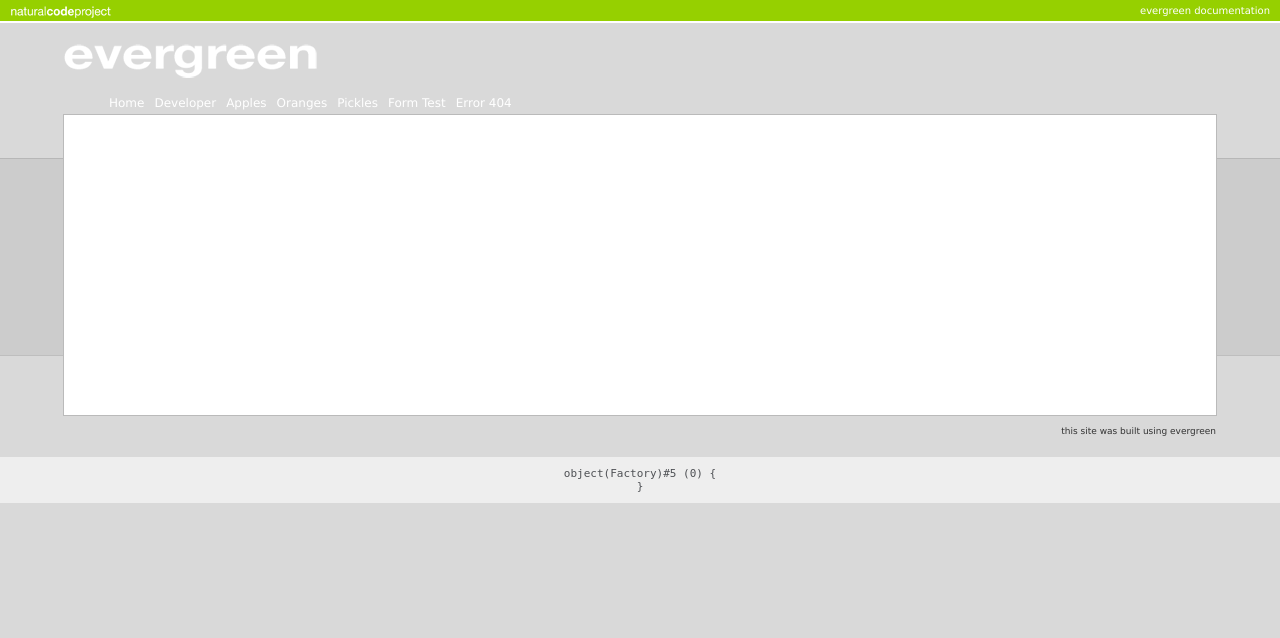
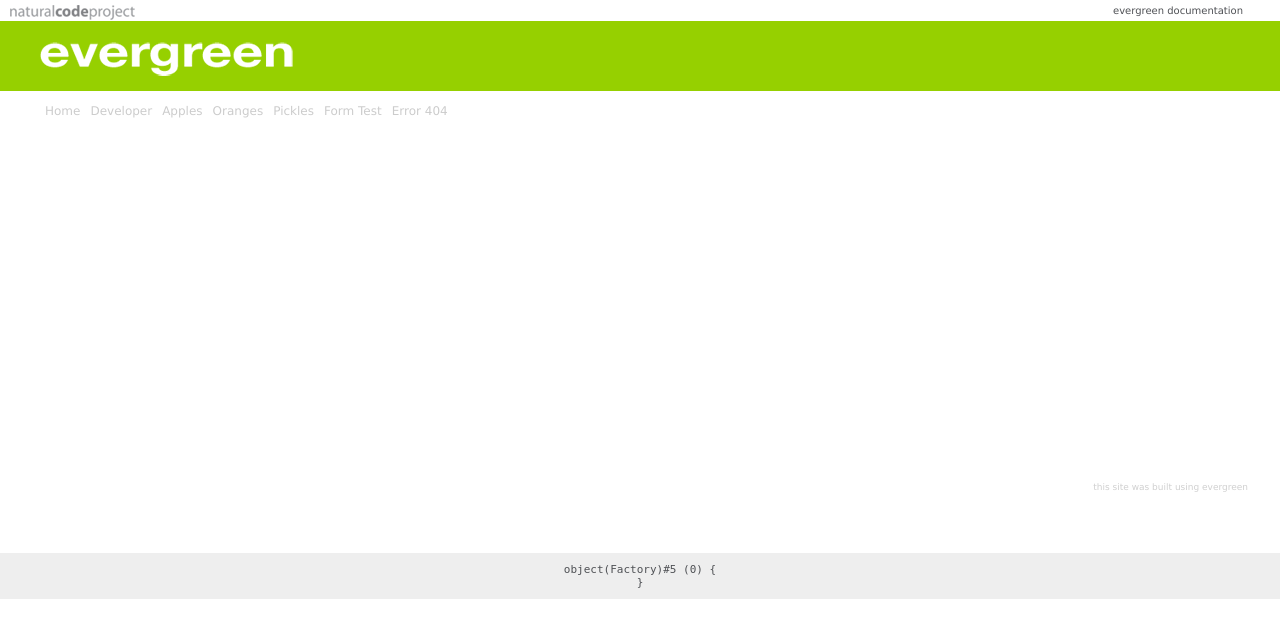
Before and after one commit to naturalcodeproject/Evergreen, a PHP site: template views/layouts/index.php in a window 1280 px wide. Shown: the top 638 px of the page. Run offline with PHP 8.4, Linux system fonts and the light colour scheme; the template is opened without the code that fills it, so the values that code supplies are empty.

Commit message:
new developer wireframe

```diff
--- a/public/styles/style.css
+++ b/public/styles/style.css
@@ -1,43 +1,43 @@
-
 body {
-	margin: 0px;
-	font-family: "Lucida Grande", Verdana, sans-serif;
-	font-size: 13px;
-	color: #4F5155;
-	height: 100%;
-	background-image: url(../images/main_bg.gif);
-	background-position: left top;
-	background-repeat: repeat-x;
-	background-color:#D9D9D9;
+ background-color: #fff;
+ margin: 0px;
+ font-family: "Lucida Grande", Verdana, sans-serif;
+ font-size: 13px;
+ color: #4F5155;
+ height: 100%;
 }
 
 .signin{
+	height: auto;
+	width: 95%;
 	padding: 5px;
 	text-align: right;
 	font-size: 10px;
-	border-bottom: 2px solid #fff;
-	background:#96d000;
 }
 
-.signin a { color: #fff; text-decoration: none; font-family: "Lucida Grande", Verdana, sans-serif; }
-.signin a:visited { color: #fff; text-decoration: none; }
-.signin a:hover { color: #fff; text-decoration: none; }
+.signin a { color: #4F5155; text-decoration: none; font-family: "Lucida Grande", Verdana, sans-serif; }
+.signin a:visited { color: #4F5155; text-decoration: none; }
+.signin a:hover { color: #4F5155; text-decoration: none; }
 
 .header{
-	height: 90px;
-	width: 90%;
+	height: 70px;
+	width: 100%;
+	background: #96D000;
 	text-align: left;
 }
 
 .header-title{
 	color: #fff;
+	padding-left: 40px;
 }
 
 .footer{
-	width: 90%;
+	width: 95%;
+	height: 50px;
+	margin-top: 50px;
 	padding: 10px;
 	text-align: right;
-	color: #333;
+	color: #D0D0D0;
 	font-size: 9px;
 }
 
@@ -45,8 +45,6 @@ body {
 	width: 90%;
 	min-height: 300px;
 	text-align: left;
-	background: #fff;
-	border: 1px solid #bababa;
 }
 
 h1{
@@ -75,14 +73,10 @@ h2{
 .content{
 	color: #969696;
 	line-height: 21px;
-
-
 }
 
 .content-wrapper{
-	margin-top: 20px;
 	padding: 20px;
-
 }
 
 .edit{
@@ -118,7 +112,6 @@ a:hover { color: #008000; text-decoration: none; }
 	border-bottom: 1px solid #D0D0D0;
 	font-size: 15px;
 }
-
 
 
 /* START:notice */
@@ -246,7 +239,7 @@ ul#navLinks li {
 
 #navLinks li a {
 	padding: 5px;
-	color: #fff;
+	color: #ccc;
 }
 
 #navLinks li a:hover {
@@ -256,9 +249,6 @@ ul#navLinks li {
 #navLinks li a.selected {
 	color: #4F5155;
 	background: #fff;
-	border-top: 1px solid #bababa;
-	border-left: 1px solid #bababa;
-	border-right: 1px solid #bababa;
 }
 
 
--- a/views/layouts/header.php
+++ b/views/layouts/header.php
@@ -11,6 +11,7 @@
 <div class="header">
 	<div class="h3">
 		<span class="header-title"><img src="[skin]/images/logo.png"></span>
+	</div>
 </div>
 
 <div id="navContainer">
@@ -26,7 +27,7 @@
   </ul>
 </div>
 
-</div>
+
 
 
 
```
Also changed, not shown: controllers/main.php (+9 -9 lines), views/main/index.php (+7 -2 lines), public/images/ncp.png. Lines whose indentation alone changed are shown as unchanged.
